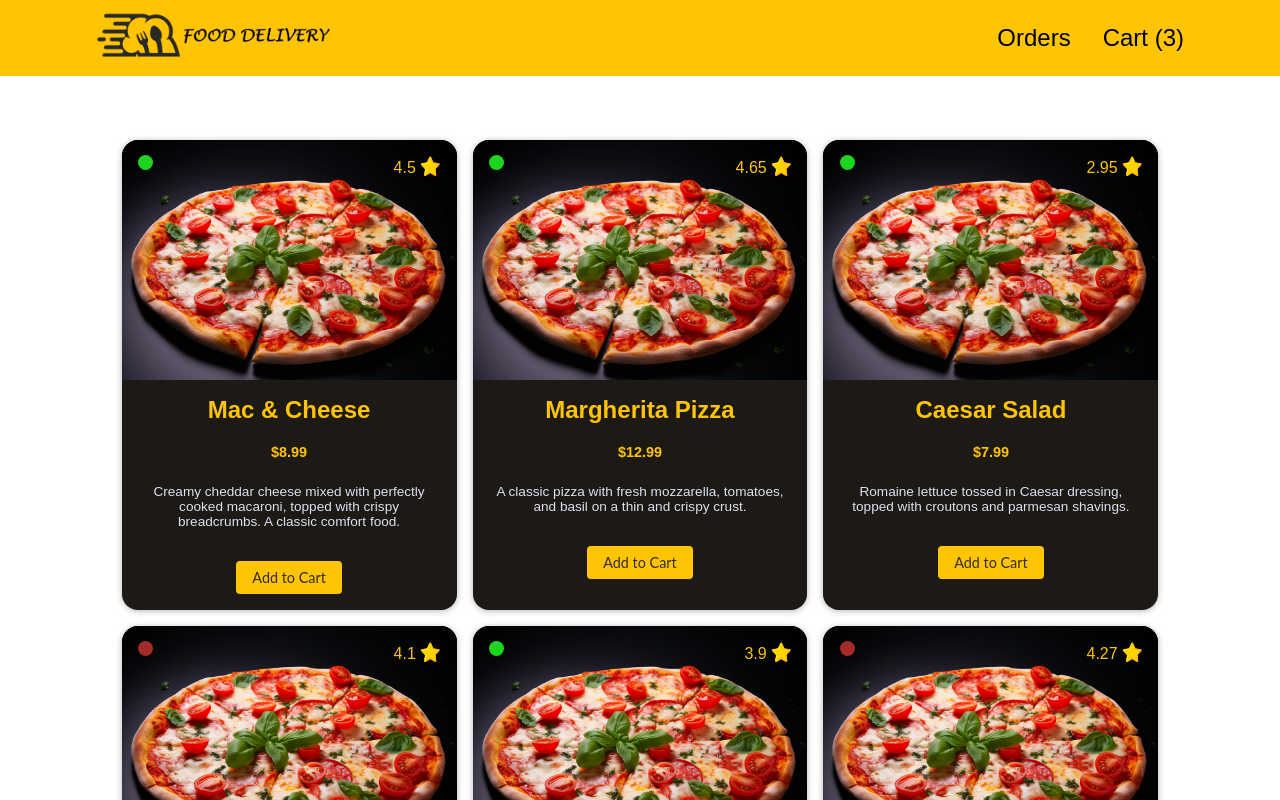
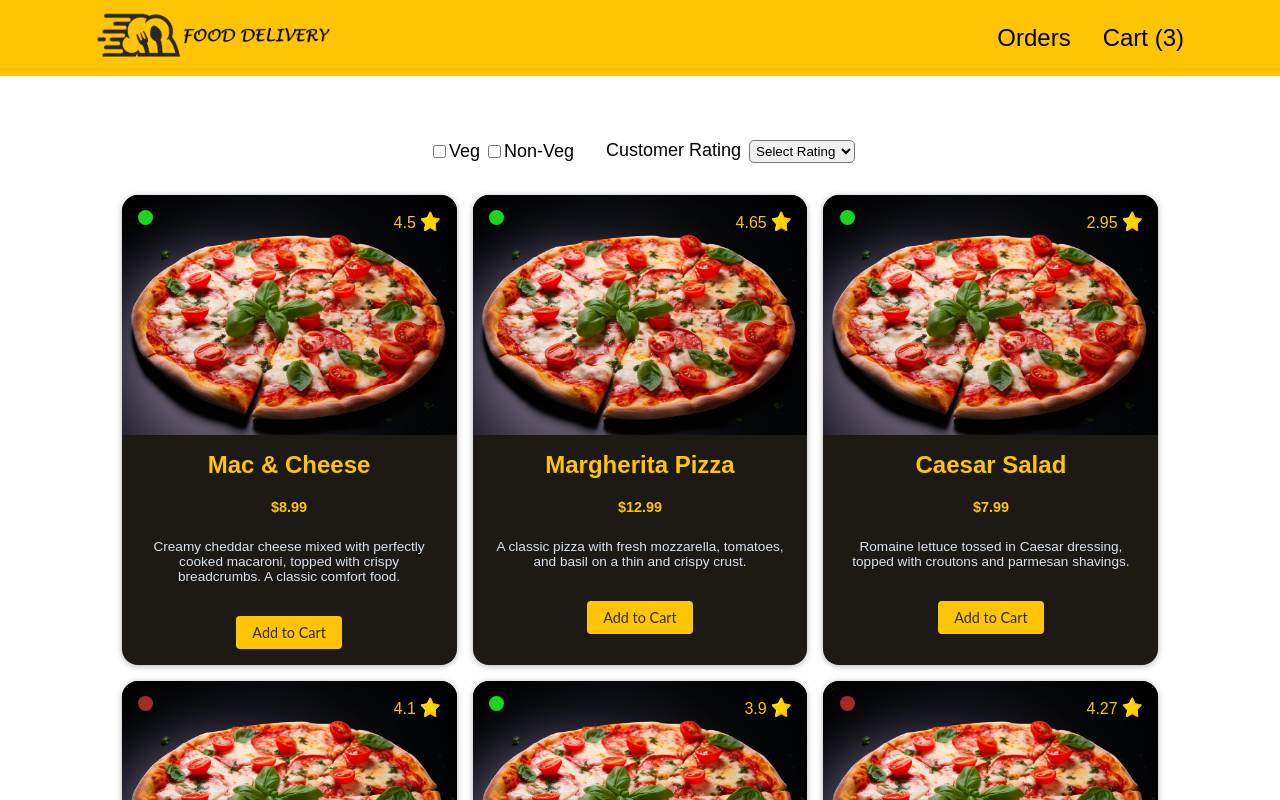
Before and after one commit to AkshatG165/food-delivery, a Next.js app: page / in a window 1280 px wide. Shown: the top 800 px of the page. Built offline with nearby package versions, Linux system fonts and the light colour scheme.

Commit message:
feat: add veg/non-veg & rating filter

```diff
--- /dev/null
+++ b/components/menu/Filters.module.css
@@ -0,0 +1,36 @@
+.filter {
+  width: 90%;
+  max-width: 85rem;
+  list-style: none;
+  margin: 1rem auto 0 auto;
+  padding-top: 1rem;
+  display: flex;
+  justify-content: center;
+  align-items: center;
+  gap: 2rem;
+  font-size: large;
+}
+
+.prefrence {
+  display: flex;
+  align-items: center;
+}
+
+.prefrence input[type='checkbox'] {
+  margin-left: 0.5rem;
+}
+
+/* input[type='checkbox']:checked {
+  background-color: yellow;
+} */
+
+.rating select {
+  margin-left: 0.5rem;
+  padding: 2px;
+  border-radius: 5px;
+}
+
+.rating select:hover {
+  border: 2px solid;
+  padding: 1px;
+}
--- /dev/null
+++ b/components/menu/Filters.tsx
@@ -0,0 +1,80 @@
+import classes from './Filters.module.css';
+
+type Props = {
+  setPrefrenceFilter: React.Dispatch<
+    React.SetStateAction<string | null | undefined>
+  >;
+  setRatingsFilter: React.Dispatch<
+    React.SetStateAction<string | null | undefined>
+  >;
+};
+
+export default function Filters({
+  setPrefrenceFilter,
+  setRatingsFilter,
+}: Props) {
+  const onPrefrenceFilter = (e: React.ChangeEvent<HTMLInputElement>) =>
+    setPrefrenceFilter((prev) => {
+      if (
+        (!prev && e.target.id === 'veg') ||
+        (prev === 'both' && e.target.id === 'non-veg')
+      )
+        return 'veg';
+      if (
+        (!prev && e.target.id === 'non-veg') ||
+        (prev === 'both' && e.target.id === 'veg')
+      )
+        return 'non-veg';
+      if (
+        (prev === 'veg' && e.target.id === 'veg') ||
+        (prev === 'non-veg' && e.target.id === 'non-veg')
+      )
+        return null;
+      if (
+        (prev === 'veg' && e.target.id === 'non-veg') ||
+        (prev === 'non-veg' && e.target.id === 'veg')
+      )
+        return 'both';
+    });
+
+  const onRatingFilter = (e: React.ChangeEvent<HTMLSelectElement>) =>
+    setRatingsFilter(e.target.value);
+
+  return (
+    <form className={classes.filter}>
+      <div className={classes.prefrence}>
+        <input
+          type="checkbox"
+          id="veg"
+          name="veg"
+          onChange={onPrefrenceFilter}
+        />
+        <label>Veg</label>
+        <input
+          type="checkbox"
+          id="non-veg"
+          name="non-veg"
+          onChange={onPrefrenceFilter}
+        />
+        <label>Non-Veg</label>
+      </div>
+      <div className={classes.rating}>
+        <label>Customer Rating</label>
+        <select
+          id="rating"
+          name="rating"
+          defaultValue="none"
+          onChange={onRatingFilter}
+        >
+          <option value="none" disabled hidden>
+            Select Rating
+          </option>
+          <option value="4">4 & Above</option>
+          <option value="3">3 & Above</option>
+          <option value="2">2 & Above</option>
+          <option value="1">1 & Above</option>
+        </select>
+      </div>
+    </form>
+  );
+}
--- a/components/menu/Menu.tsx
+++ b/components/menu/Menu.tsx
@@ -1,8 +1,31 @@
 import classes from './Menu.module.css';
 import Item from './MenuItem';
 import AvailableItems from '../../public/available-items';
+import { useState } from 'react';
+import Filters from './Filters';
 
 export default function Menu() {
-  const menu = AvailableItems.map((item) => <Item key={item.id} item={item} />);
-  return <ol className={classes.menu}>{menu}</ol>;
+  const [prefrenceFilter, setPrefrenceFilter] = useState<string | null>();
+  const [ratingsFilter, setRatingsFilter] = useState<string | null>();
+
+  const menu = AvailableItems.filter((item) => {
+    if (prefrenceFilter === 'veg') return item.veg === true;
+    else if (prefrenceFilter === 'non-veg') return item.veg === false;
+    else return true;
+  })
+    .filter((item) => {
+      if (ratingsFilter) return item.rating >= +ratingsFilter;
+      else return true;
+    })
+    .map((item) => <Item key={item.id} item={item} />);
+
+  return (
+    <>
+      <Filters
+        setPrefrenceFilter={setPrefrenceFilter}
+        setRatingsFilter={setRatingsFilter}
+      />
+      <ol className={classes.menu}>{menu}</ol>
+    </>
+  );
 }
```
